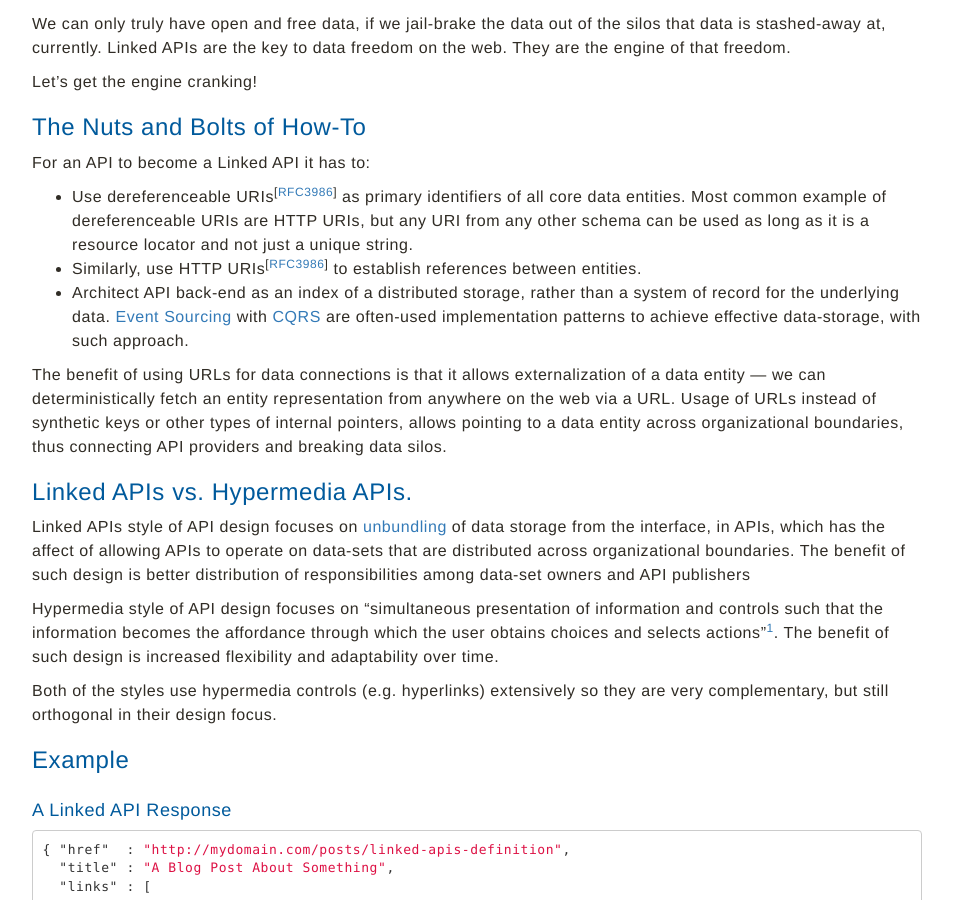
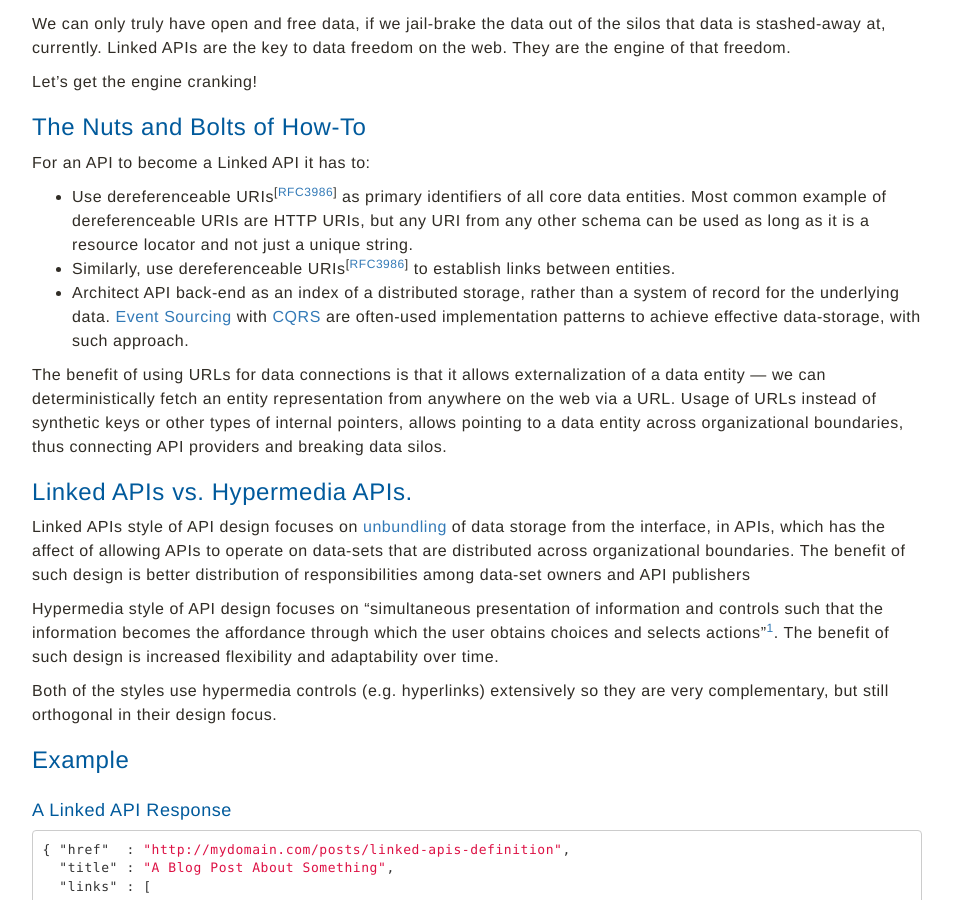
Before and after one commit to inadarei/linkedapis, a Jekyll site: the page built from index.md, in a window 1280 px wide and 900 px high, scrolled down 1176 px. Shown: the whole window, without its empty margins (163-1116 px from the left). Built offline with Jekyll 4.4.1, drawn with Linux system fonts in a browser that asks for light colours; nearby versions of some CDN libraries; Markdown is read by kramdown in place of the engine named in the settings; comment, search, counter and statistics services are not loaded.

Commit message:
dereferenceabe URIs

```diff
--- a/index.md
+++ b/index.md
@@ -41,7 +41,7 @@ Let's get the engine cranking!
 For an API to become a Linked API it has to:
 
 - Use dereferenceable URIs<sup>[[RFC3986](http://www.ietf.org/rfc/rfc3986.txt)]</sup> as primary identifiers of all core data entities. Most common example of dereferenceable URIs are HTTP URIs, but any URI from any other schema can be used as long as it is a resource locator and not just a unique string.
-- Similarly, use HTTP URIs<sup>[[RFC3986](http://www.ietf.org/rfc/rfc3986.txt)]</sup> to establish references between entities.
+- Similarly, use dereferenceable URIs<sup>[[RFC3986](http://www.ietf.org/rfc/rfc3986.txt)]</sup> to establish links between entities.
 - Architect API back-end as an index of a distributed storage, rather than a system of record for the underlying data. [Event Sourcing](https://msdn.microsoft.com/en-us/library/dn589792.aspx) with [CQRS](https://msdn.microsoft.com/en-us/library/dn568103.aspx) are often-used implementation patterns to achieve effective data-storage, with such approach.
 
 The benefit of using URLs for data connections is that it allows externalization of a data entity — we can deterministically fetch an entity representation from anywhere on the web via a URL. Usage of URLs instead of synthetic keys or other types of internal pointers, allows pointing to a data entity across organizational boundaries, thus connecting API providers and breaking data silos.
```
